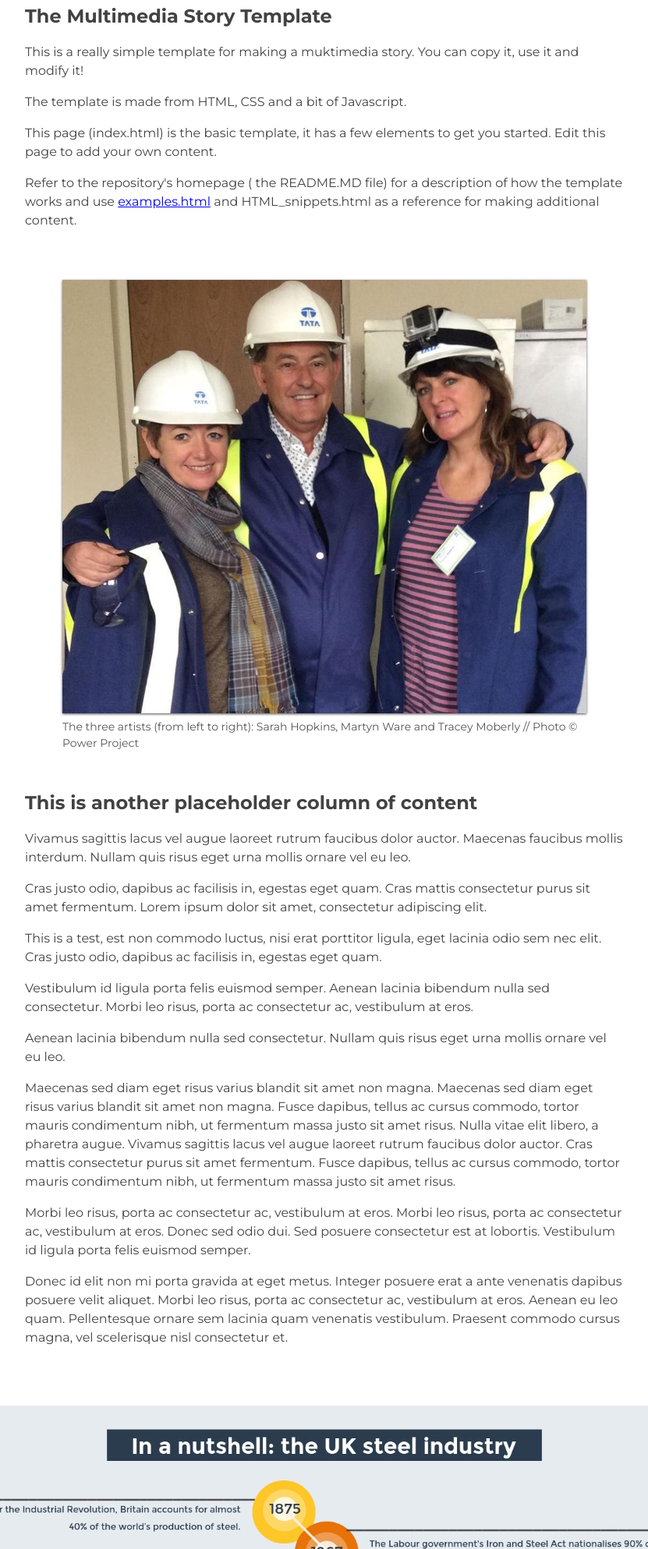
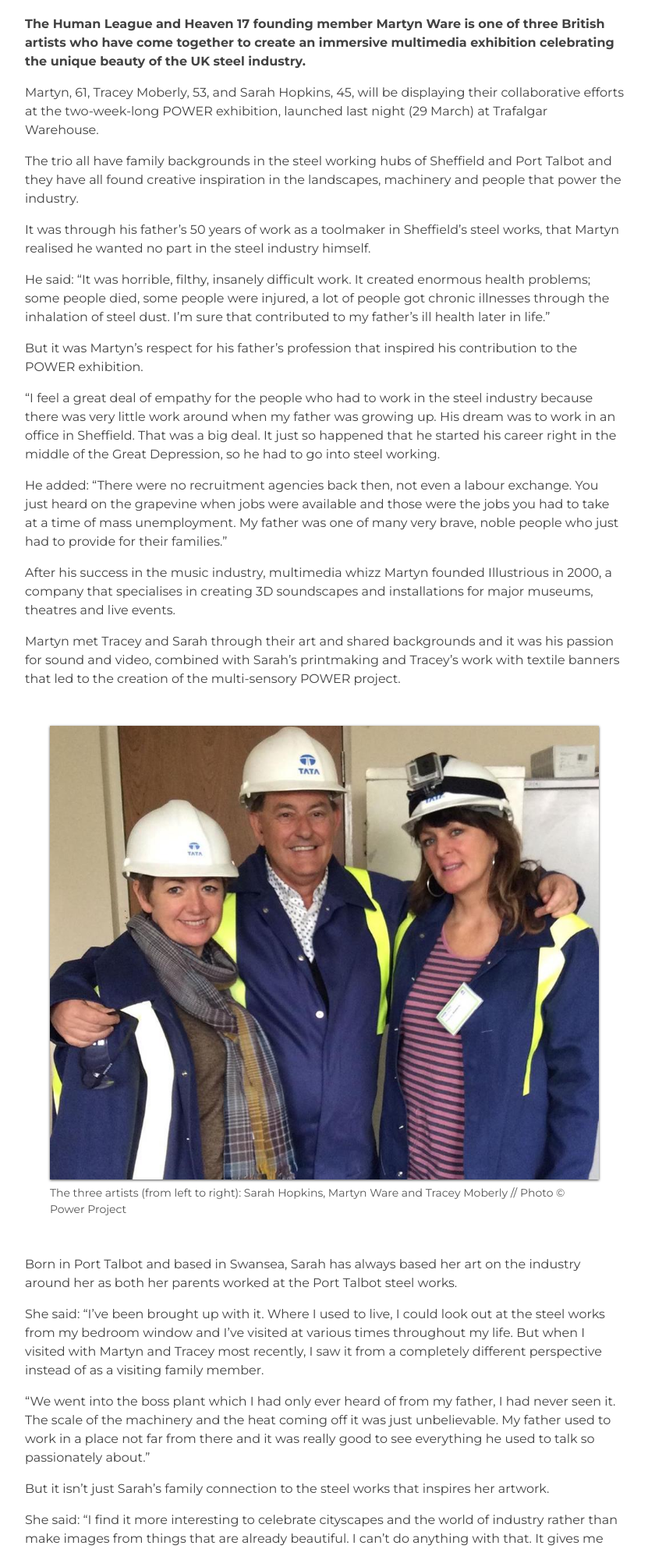
Before and after one commit to chloesimpkins/POWER, a plain HTML site: page index.html in a window 1280 px wide. Shown: the part 813-2800 px from the top of the page at 78% size, without its empty margins (224-1055 px from the left). Drawn offline with Linux system fonts and the light colour scheme.

Commit message:
Add files via upload

```diff
--- a/index.html
+++ b/index.html
@@ -29,87 +29,50 @@
     </section>
 
     <section class="content">
-      <h2>The Multimedia Story Template</h2>
-      <p>This is a really simple template for making a muktimedia story. You can copy it, use it and modify it! </p>
 
-      <p>The template is made from HTML, CSS and a bit of Javascript. </p>
-
-      <p>This page (index.html) is the basic template, it has a few elements to get you started. Edit this page to add your own content.</p>
-
-      <p>Refer to the repository's homepage ( the README.MD file) for a description of how the template works and use <a href="examples.html">examples.html</a> and HTML_snippets.html as a reference for making additional content.</p>
-
+      <p><b>The Human League and Heaven 17 founding member Martyn Ware is one of three British artists who have come together to create an immersive multimedia exhibition celebrating the unique beauty of the UK steel industry.</b></p>
+      <p>Martyn, 61, Tracey Moberly, 53, and Sarah Hopkins, 45, will be displaying their collaborative efforts at the two-week-long POWER exhibition, launched last night (29 March) at Trafalgar Warehouse.</p>
+      <p>The trio all have family backgrounds in the steel working hubs of Sheffield and Port Talbot and they have all found creative inspiration in the landscapes, machinery and people that power the industry.</p>
+      <p>It was through his father’s 50 years of work as a toolmaker in Sheffield’s steel works, that Martyn realised he wanted no part in the steel industry himself.</p>
+      <p>He said: “It was horrible, filthy, insanely difficult work. It created enormous health problems; some people died, some people were injured, a lot of people got chronic illnesses through the inhalation of steel dust. I’m sure that contributed to my father’s ill health later in life.”</p>
+      <p>But it was Martyn’s respect for his father’s profession that inspired his contribution to the POWER exhibition.</p>
+      <p>“I feel a great deal of empathy for the people who had to work in the steel industry because there was very little work around when my father was growing up. His dream was to work in an office in Sheffield.
+      That was a big deal. It just so happened that he started his career right in the middle of the Great Depression, so he had to go into steel working.</p>
+      <p>He added: “There were no recruitment agencies back then, not even a labour exchange. You just heard on the grapevine when jobs were available and those were the jobs you had to take at a time of mass unemployment. My father was one of many very brave, noble people who just had to provide for their families.”</p>
+      <p>After his success in the music industry, multimedia whizz Martyn founded Illustrious in 2000, a company that specialises in creating 3D soundscapes and installations for major museums, theatres and live events.</p>
+      <p>Martyn met Tracey and Sarah through their art and shared backgrounds and it was his passion for sound and video, combined with Sarah’s printmaking and Tracey’s work with textile banners that led to the creation of the multi-sensory POWER project.</p>
 
       <figure>
         <img src="images/Artists.jpg" alt="">
         <figcaption>The three artists (from left to right): Sarah Hopkins, Martyn Ware and Tracey Moberly // Photo &copy Power Project</figcaption>
       </figure>
 
-
-      <h2>This is another placeholder column of content</h2>
-
-      <p>
-        Vivamus sagittis lacus vel augue laoreet rutrum faucibus dolor auctor. Maecenas faucibus mollis interdum. Nullam quis risus eget urna mollis ornare vel eu leo.
-      </p>
-      <p>
-        Cras justo odio, dapibus ac facilisis in, egestas eget quam. Cras mattis consectetur purus sit amet fermentum. Lorem ipsum dolor sit amet, consectetur adipiscing elit.
-      </p>
-
-      <p>
-        This is a test, est non commodo luctus, nisi erat porttitor ligula, eget lacinia odio sem nec elit. Cras justo odio, dapibus ac facilisis in, egestas eget quam. </p>
-      <p>Vestibulum id ligula porta felis euismod semper. Aenean lacinia bibendum nulla sed consectetur. Morbi leo risus, porta ac consectetur ac, vestibulum at eros. </p>
-      <p>
-        Aenean lacinia bibendum nulla sed consectetur. Nullam quis risus eget urna mollis ornare vel eu leo.
-      </p>
-
-      <p>
-        Maecenas sed diam eget risus varius blandit sit amet non magna. Maecenas sed diam eget risus varius blandit sit amet non magna. Fusce dapibus, tellus ac cursus commodo, tortor mauris condimentum nibh, ut fermentum massa justo sit amet risus. Nulla vitae
-        elit libero, a pharetra augue. Vivamus sagittis lacus vel augue laoreet rutrum faucibus dolor auctor. Cras mattis consectetur purus sit amet fermentum. Fusce dapibus, tellus ac cursus commodo, tortor mauris condimentum nibh, ut fermentum massa
-        justo sit amet risus.
-      </p>
-
-      <p>
-        Morbi leo risus, porta ac consectetur ac, vestibulum at eros. Morbi leo risus, porta ac consectetur ac, vestibulum at eros. Donec sed odio dui. Sed posuere consectetur est at lobortis. Vestibulum id ligula porta felis euismod semper.
-      </p>
-
-      <p>Donec id elit non mi porta gravida at eget metus. Integer posuere erat a ante venenatis dapibus posuere velit aliquet. Morbi leo risus, porta ac consectetur ac, vestibulum at eros. Aenean eu leo quam. Pellentesque ornare sem lacinia quam venenatis
-        vestibulum. Praesent commodo cursus magna, vel scelerisque nisl consectetur et.</p>
-
-          </section>
-
+      <p>Born in Port Talbot and based in Swansea, Sarah has always based her art on the industry around her as both her parents worked at the Port Talbot steel works.</p>
+      <p>She said: “I’ve been brought up with it. Where I used to live, I could look out at the steel works from my bedroom window and I’ve visited at various times throughout my life. But when I visited with Martyn and Tracey most recently, I saw it from a completely different perspective instead of as a visiting family member.</p>
+      <p>“We went into the boss plant which I had only ever heard of from my father, I had never seen it. The scale of the machinery and the heat coming off it was just unbelievable. My father used to work in a place not far from there and it was really good to see everything he used to talk so passionately about.”</p>
+      <p>But it isn’t just Sarah’s family connection to the steel works that inspires her artwork.</p>
+      <p>She said: “I find it more interesting to celebrate cityscapes and the world of industry rather than make images from things that are already beautiful. I can’t do anything with that. It gives me much more satisfaction to create art from the ugly side of the place where I grew up.”</p>
+      <p>Sarah met Tracey when she invited her to give a talk to her Art and Design class in Swansea about her book and best known work Text-Me-Up, a multimedia memoir featuring artistic interpretations of every text message she had received since 1999. But the two women quickly realised they had a lot more than art in common.</p>
+      <p>Tracey said: “When I was staying part time in Swansea I would pass Port Talbot Steel works several times a week. My father was part of a team that had built the extension on the steel works and I would think of his sweat and toil still existing within the bricks and mortar and of the generations of people just like him.”</p>
+      <p>Like Sarah, Tracey also found inspiration in the industrial aesthetic: “I love the beauty of both industrial and post-industrial landscapes and started Instagramming profusely the smoking burning scenes of Port Talbot and decided I wanted to work towards something bigger to celebrate this.”</p>
+      <p>Growing up in South Wales, Tracey noticed the decline of the “age of industry and manufacture” that was booming when she was born.</p>
+      <p>The steel industry was not exempt from this, with its workforce and production output still steadily decreasing today:</p>
 
       </section>
 
       <section class="paris image_bg">
-
-
       </section>
-
 
       <section class="content">
 
-      <h2>This is another placeholder column of content</h2>
+      <p>As for the next step, the trio already have plans to continue celebrating the beauty and legacy of this declining industry with an exhibit in Llanelli, South Wales in May.</p>
+      <p>As this will be in a contemporary theatre space instead of an ex-industrial building, there will be more scope for displaying in the foyer, projecting onto the outside of the building and a longer stage version of the dance from the Sheffield launch.</p>
+      <p>A disused power plant in Iceland has also invited the team to come and do an exhibit and there have even been discussions about capturing the smell of the steel industry in bespoke fragrances for both Sheffield and Port Talbot.</p>
+      <p>Martyn said: “Every iteration of the show will be different and we hope to develop it with new content continuously. The steel industry is a worldwide issue so the exhibition is going to go international.”</p>
 
-      <p>
-        Integer posuere erat a ante venenatis dapibus posuere velit aliquet. Maecenas faucibus mollis interdum. Donec id elit non mi porta gravida at eget metus. Maecenas faucibus mollis interdum. Aenean eu leo quam. Pellentesque ornare sem lacinia quam venenatis
-        vestibulum. Cum sociis natoque penatibus et magnis dis parturient montes, nascetur ridiculus mus.
-      </p>
+      <iframe width="820" height="480" src="https://www.youtube.com/embed/54rwqVSs7gk?ecver=1" frameborder="0" allow="autoplay; encrypted-media" allowfullscreen></iframe>
 
-      <p>
-        Integer posuere erat a ante venenatis dapibus posuere velit aliquet. Fusce dapibus, tellus ac cursus commodo, tortor mauris condimentum nibh, ut fermentum massa justo sit amet risus. Maecenas sed diam eget risus varius blandit sit amet non magna. Curabitur
-        blandit tempus porttitor. Aenean eu leo quam. Pellentesque ornare sem lacinia quam venenatis vestibulum.
-      </p>
-
-      <p>
-        Vestibulum id ligula porta felis euismod semper. Curabitur blandit tempus porttitor. Praesent commodo cursus magna, vel scelerisque nisl consectetur et. Morbi leo risus, porta ac consectetur ac, vestibulum at eros. Donec ullamcorper nulla non metus auctor
-        fringilla.
-      </p>
-
-      <p>
-        Cum sociis natoque penatibus et magnis dis parturient montes, nascetur ridiculus mus. Donec ullamcorper nulla non metus auctor fringilla. Donec sed odio dui. Cras mattis consectetur purus sit amet fermentum. Curabitur blandit tempus porttitor.
-      </p>
-
-
-      <iframe width="870" height="480" src="https://www.youtube.com/embed/54rwqVSs7gk?ecver=1" frameborder="0" allow="autoplay; encrypted-media" allowfullscreen></iframe>
+      </p><i>The POWER exhibition will be open for viewing at Trafalgar Warehouse until Friday 13 April. Opening hours are 11am-6pm from Tuesday to Saturday and entry is free.</i></p>
 
     </section>
 
--- a/style.css
+++ b/style.css
@@ -112,7 +112,11 @@ header a {
 }
 
 figure {
-  padding: 3em
+  padding: 2em
+}
+
+iframe {
+  padding: 1em
 }
 
 /* Styles for header sections to apply background images or colour. */
@@ -132,11 +136,6 @@ figure {
   display: flex;
 }
 
-.info {
-  width: 40%;
-  height: 40%;
-  text-align: center;
-}
 
 .my_green {
   /* this sets the background colour of the coloured header. */
```
